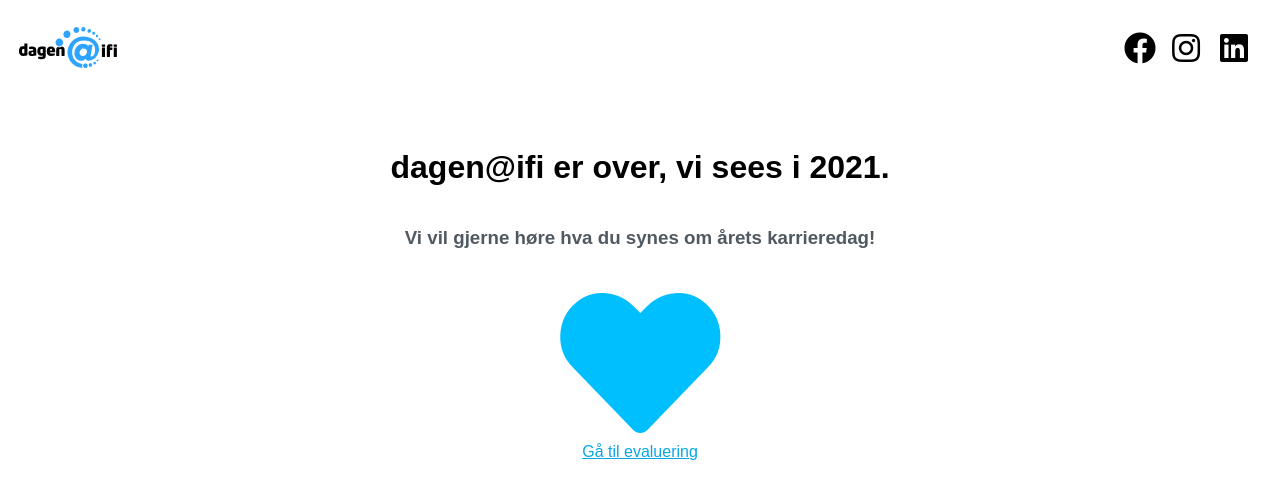
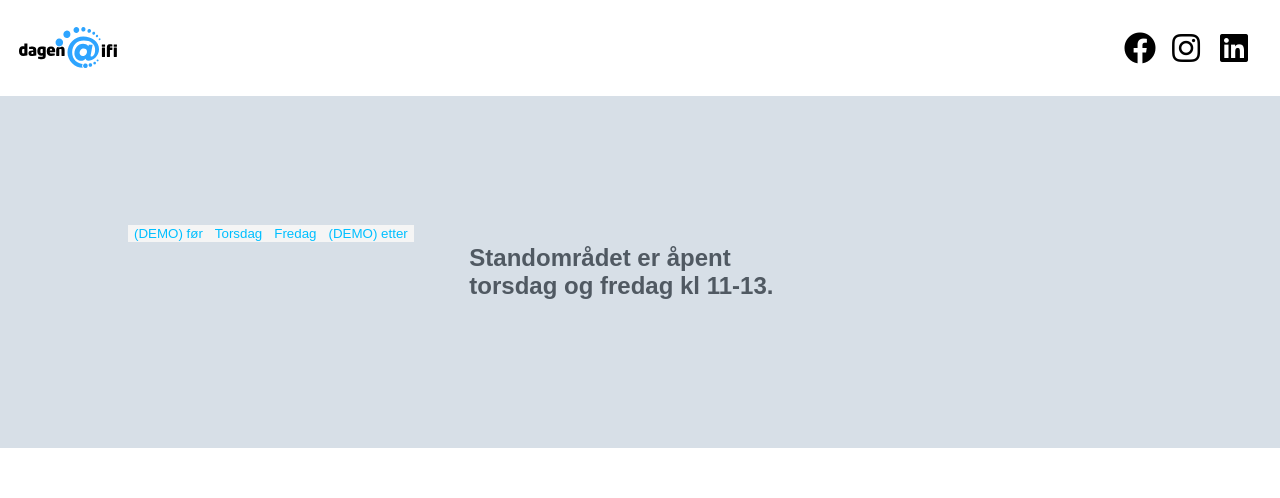
Before and after one commit to ifi-dagen/webpage, a React (Create React App) app: page /stander in a window 1280 px wide. Shown: the top 498 px of the page. Built offline with nearby package versions, Linux system fonts and the light colour scheme.

Commit message:
Cards are not scaling down anymore

```diff
--- a/src/Stander.js
+++ b/src/Stander.js
@@ -1,5 +1,4 @@
 import React, { Component } from 'react';
-import './App.css';
 import './stander.css';
 import stand_info from './data/stand_info.js'
 import Etter from '../src/pages/standomraade/etter'
@@ -51,9 +50,9 @@ export default class Stander extends Component {
     this.setState({ dag: value })
   }
 
-  demobuttons = (show) => {
+  standbuttons = (show) => {
     if (show) {
-      return (<div className="testbuttons">
+      return (<div className="stand-bar-buttons">
         <button onClick={(e) => this.toggle(e, "før")}>(DEMO) før</button>
         <button onClick={(e) => this.toggle(e, "dag1")}>Torsdag</button>
         <button onClick={(e) => this.toggle(e, "dag2")}>Fredag</button>
@@ -67,26 +66,26 @@ export default class Stander extends Component {
   render() {
     const testmode = this.props.testmode;
     //finn ut tidspunkt
-    this.finnDag(new Date()); //NB denne linja styrer tiden
+    //this.finnDag(new Date()); //NB denne linja styrer tiden
     switch (this.state.dag) {
       case "før":
-        if (this.props.forside){
-          return (<div></div>) ;
+        if (this.props.forside) {
+          return (<div></div>);
         }
         return (<div className="standbase">
-          {this.demobuttons(testmode)}
-          <p>Her kommer stander Snart!</p>
+          {this.standbuttons(testmode)}
+          <h2>Standområdet er åpent torsdag og fredag kl 11-13.</h2>
         </div>)
       case "dag1":
         return (<div className="standbase">
-          {this.demobuttons(testmode)}
+          {this.standbuttons(testmode)}
           <h2>Standområdet er åpent!</h2>
           {this.stander("dag1", true)}
         </div>)
       case "dag2":
         return (<div className="standbase">
-          {this.demobuttons(testmode)}
-          <p>(Disse standene har foreløpig bare eksempel-innhold, med noen lånte logoer)</p>
+          {this.standbuttons(testmode)}
+          <h2>Standområdet er åpent!</h2>
           {this.stander("dag2", true)}
         </div>)
       case "etter":
--- a/src/stander.css
+++ b/src/stander.css
@@ -16,6 +16,25 @@
   height: auto;
   text-align: left;
 }
+
+
+.stand-bar-buttons button{
+  color: deepskyblue;
+  background-color: whitesmoke;
+  border: none;
+}
+
+.stand-bar-buttons:hover{
+  color: black;
+}
+
+.standbase{
+  display: grid;
+  grid-template-columns: repeat(3, 1fr);
+  padding: 8rem;
+  background: #d7dfe7;
+}
+
 
 .stand-container{
   position: relative;
@@ -45,12 +64,12 @@
   transition: 0.3s;
 }
 
+
 .button-img{
   min-width: 0;
   width: 100%;
 }
 
-/* Add some padding inside the card container */
 .button-card-container {
   padding: 8px;
   margin: 5px;
@@ -60,29 +79,13 @@
   overflow: hidden;
   place-items: center;
   background-color: white;
-
 }
 
-/* On mouse-over, add a deeper shadow */
-.button-card:hover,
- .button-card:focus {
+.button-card-container:hover {
   box-shadow: 0 8px 16px 0 rgba(0,0,0,0.2);
 }
 
-.button-card:focus {
-    background: #ffffff;
-    outline: 1px solid #fff;
-    outline-offset: -4px;
-    max-width: 2rem;
-}
 
-
-.standbase{
-  display: grid;
-  grid-template-columns: repeat(3, 1fr);
-  padding: 8rem;
-  background: #d7dfe7;
-}
 
 #livelinker{
   display: flex;
```
